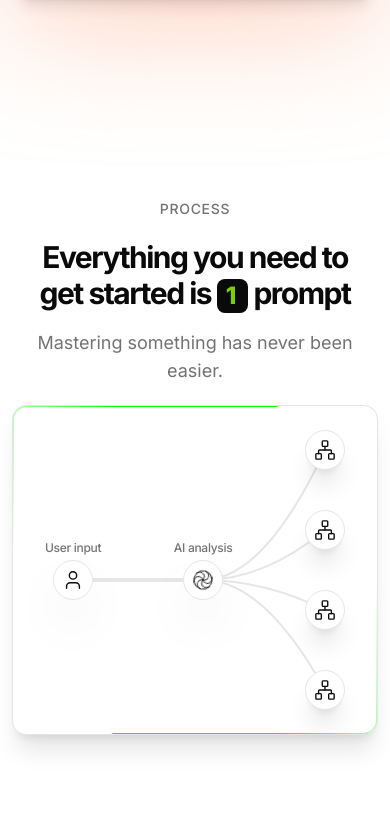
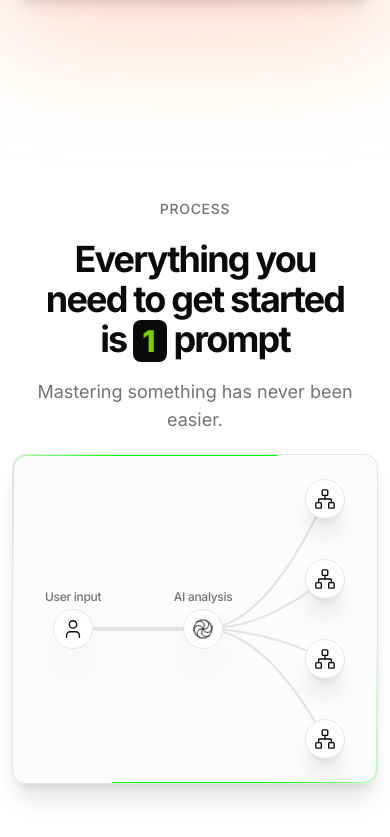
Before and after one commit to hassohamid/SkillTree, a React (Vite) app: page / in a window 390 px wide. Shown: the part 966-1803 px from the top of the page. Built offline with nearby package versions, Linux system fonts and the light colour scheme.

Commit message:
style: darker blue for main animatedBeam

```diff
--- a/src/components/home/HowItWorks.tsx
+++ b/src/components/home/HowItWorks.tsx
@@ -20,10 +20,10 @@ export default function HowItWorks() {
         {" "}
         Process{" "}
       </h1>
-      <h1 className="font-bold tracking-tighter text-3xl sm:text-4xl  text-center text-balance mb-4">
+      <h1 className="font-bold tracking-tighter text-4xl  text-center text-balance mb-4">
         {" "}
         Everything you need to get started is{" "}
-        <Badge className="text-lime-500 bg-neutral-950 text-2xl sm:text-3xl py-0 pr-3 font-extrabold">
+        <Badge className="text-lime-500 bg-neutral-950 text-3xl text-center pr-3 font-extrabold">
           1
         </Badge>{" "}
         prompt{" "}
@@ -32,7 +32,7 @@ export default function HowItWorks() {
         {" "}
         Mastering something has never been easier.
       </p>
-      <Card className="w-full relative mt-5 shadow-xl   ">
+      <Card className="w-full relative mt-5 shadow-xl bg-neutral-100/30 ">
         <div
           className="relative flex  w-full items-center justify-between max-w-full px-8"
           ref={containerRef}
@@ -95,8 +95,8 @@ export default function HowItWorks() {
             toRef={aiRef}
             duration={10}
             delay={2}
-            gradientStartColor="white"
-            gradientStopColor="white"
+            gradientStartColor="blue"
+            gradientStopColor="blue"
             pathWidth={4}
           />
 
```
